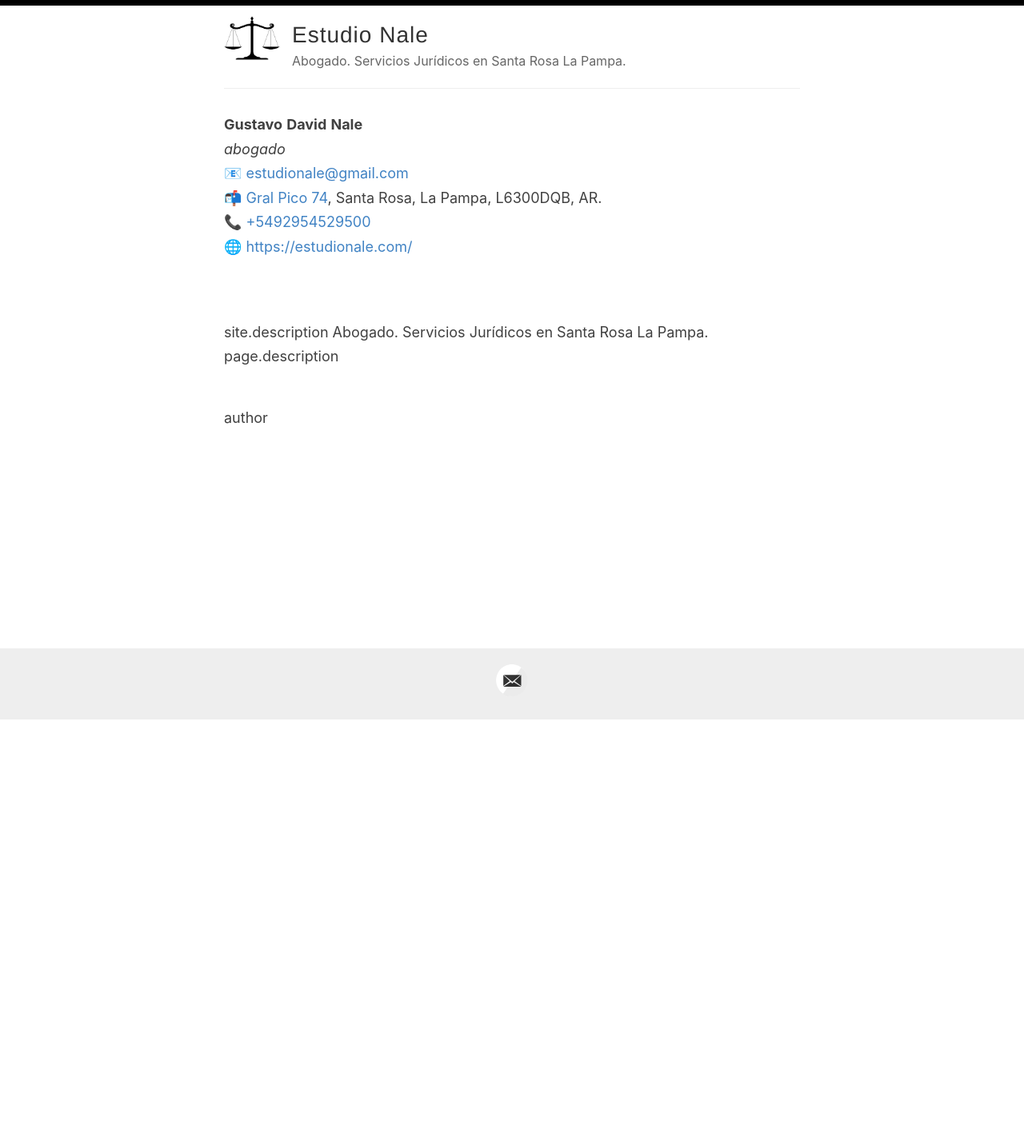
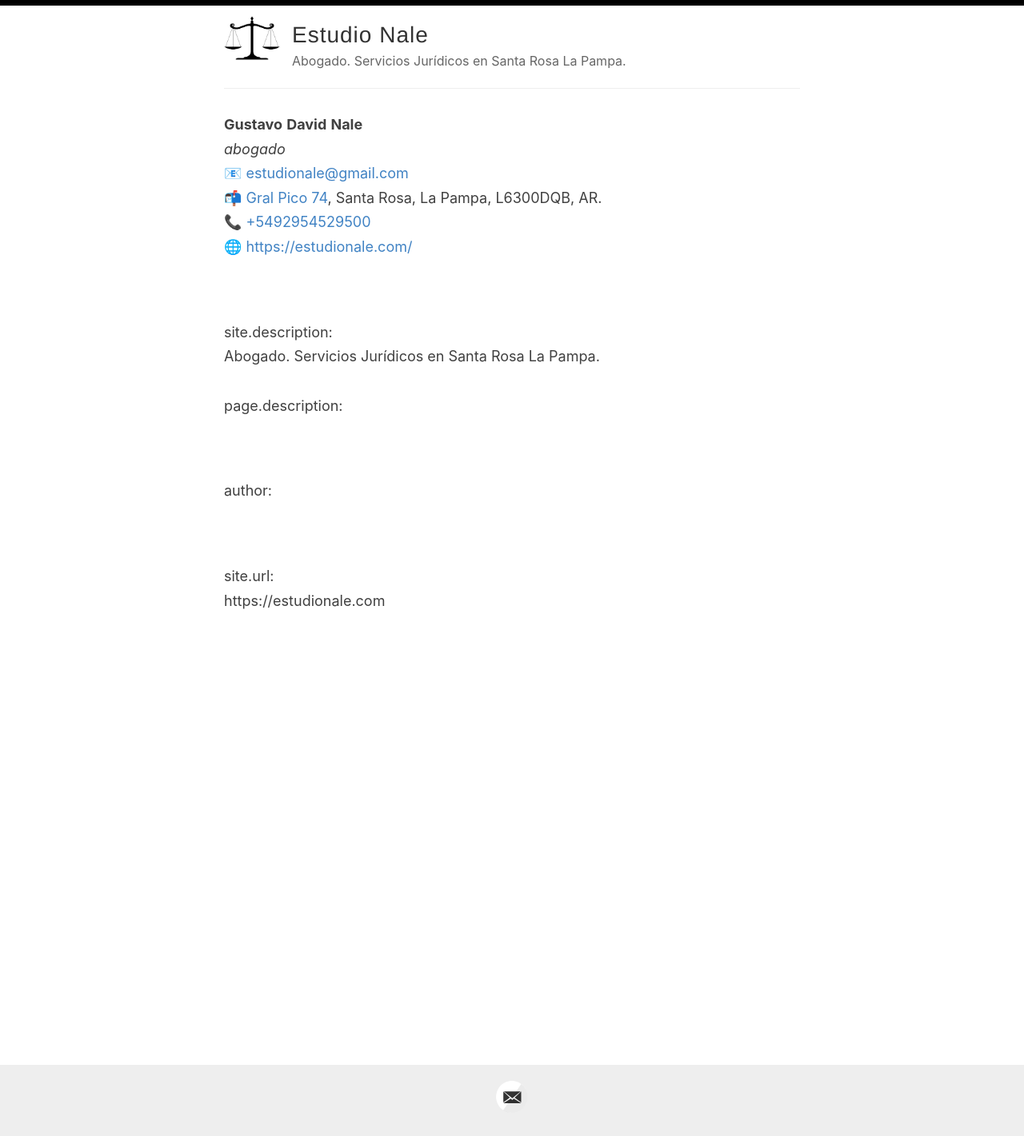
Before and after one commit to gustavonale/estudionale.com, a Jekyll site: the page built from _pages/test.md, in a window 1280 px wide. Shown: the whole page at 80% size. Built offline with Jekyll 4.4.1, drawn with Linux system fonts in a browser that asks for light colours; before the commit the page ends 901 px from its top, so only the background shows below that.

Commit message:
Update test.md

```diff
--- a/_pages/test.md
+++ b/_pages/test.md
@@ -23,15 +23,25 @@ permalink: /test/
     <div class="url">🌐 <a href="https://estudionale.com/">https://estudionale.com/</a></div></div>
 </address>
 <br/><br/>
-site.description
+site.description:<br/>
 {{ site.description }}
-<br/>
-page.description
+<br/><br/>
+page.description:<br/>
 {{ page.description }}
-<br/>
-author
+<br/><br/>
+author:<br/>
 {{ author }}
+<br/><br/>
+site.url:<br/>
+{{ site.url }}
 
-<br/>
-<br/>
-<br/>
+
+
+<br/><br/>
+<br/><br/>
+<br/><br/>
+<br/><br/>
+<br/><br/>
+<br/><br/>
+<br/><br/>
+<br/><br/>
```
